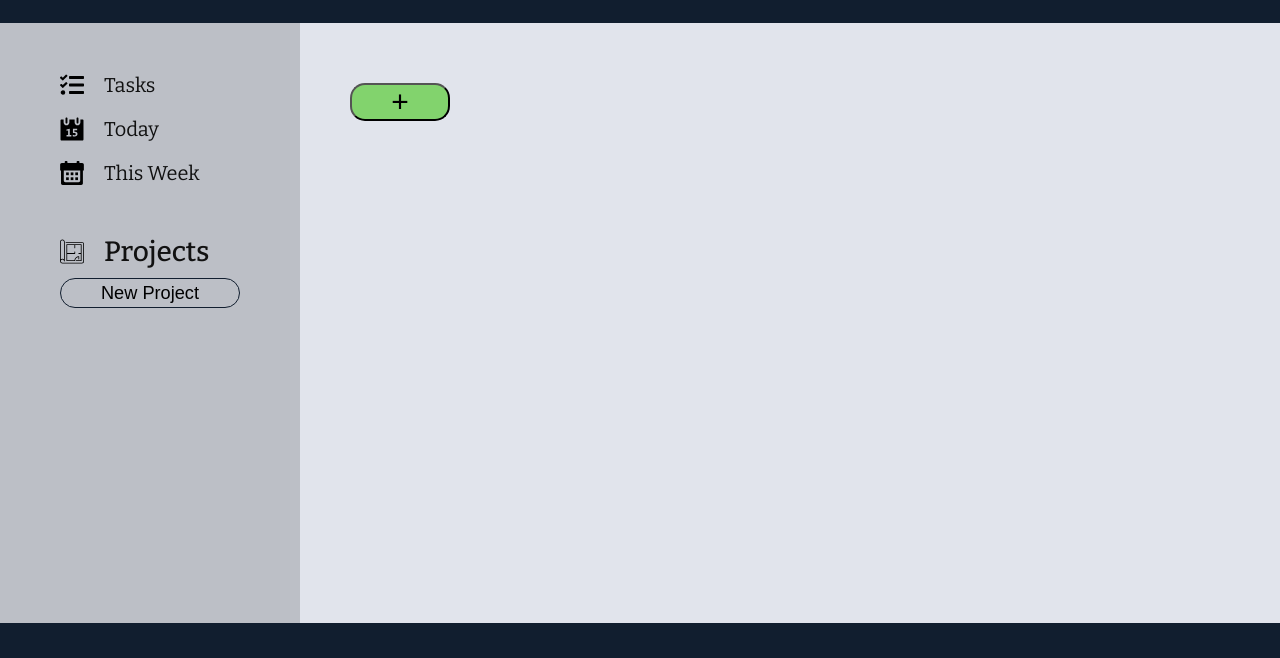
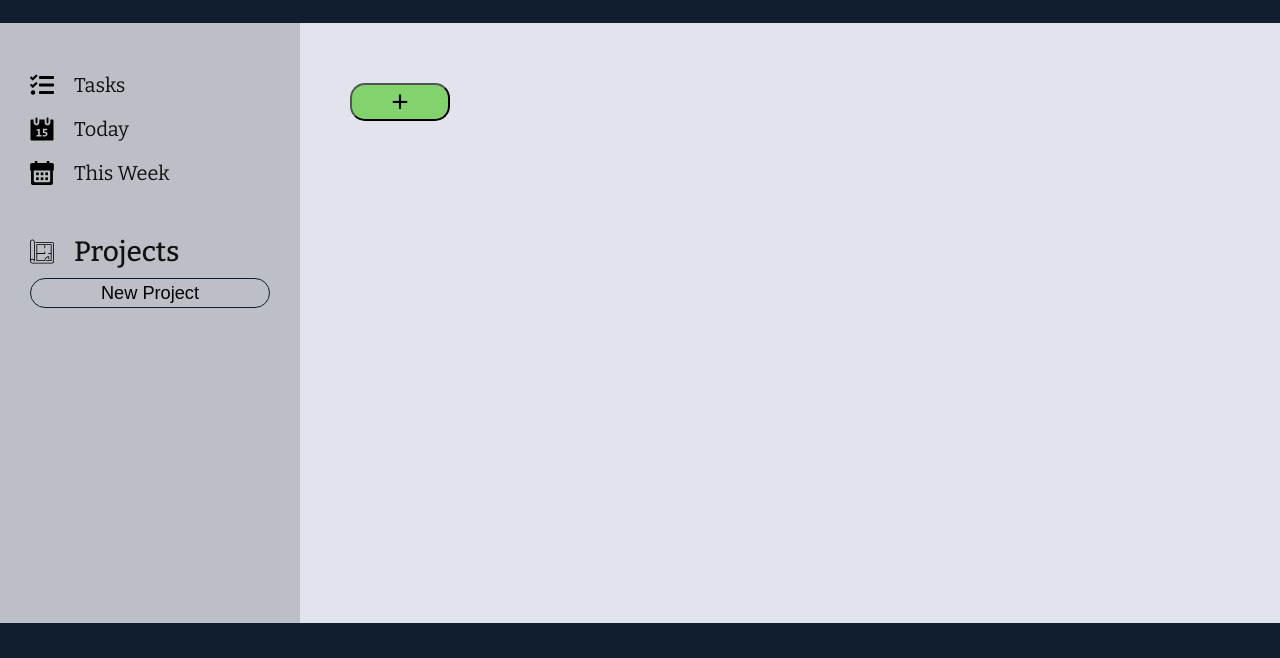
Before and after one commit to brennanjk/to-do-list, a plain HTML site: page index.html in a window 1280 px wide. Shown: the part 77-735 px from the top of the page. Drawn offline with nearby package versions, Linux system fonts and the light colour scheme; files whose address does not match are found by name.

Commit message:
Adjust nav-bar padding

```diff
--- a/style.css
+++ b/style.css
@@ -50,7 +50,7 @@ body {
     grid-row: 2 / 3;
     background-color: var(--bg-color2);
     color: var(--text-color2);
-    padding: 2rem 2.5rem 0;
+    padding: 2rem 1rem 0;
 }
 
 .container {
```
